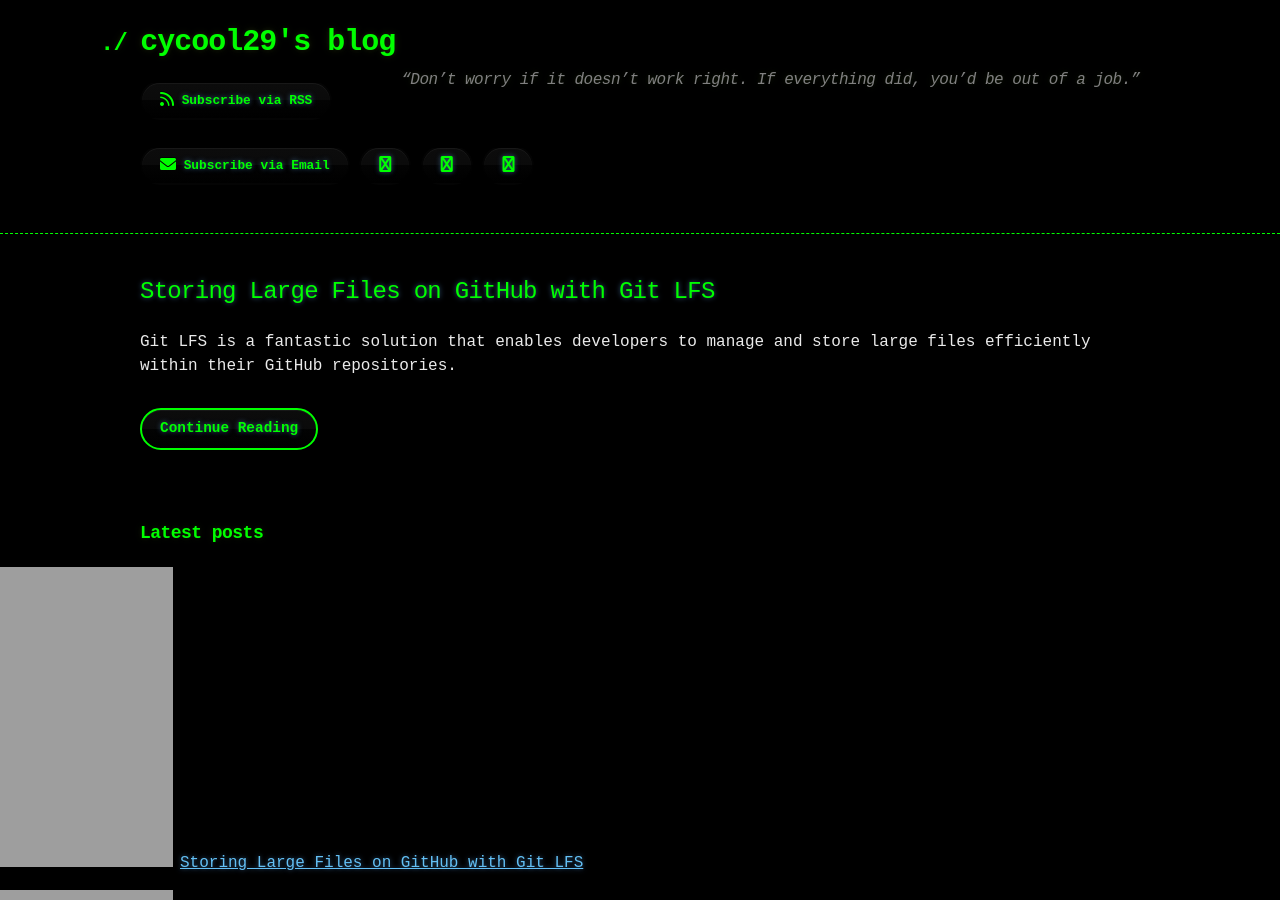
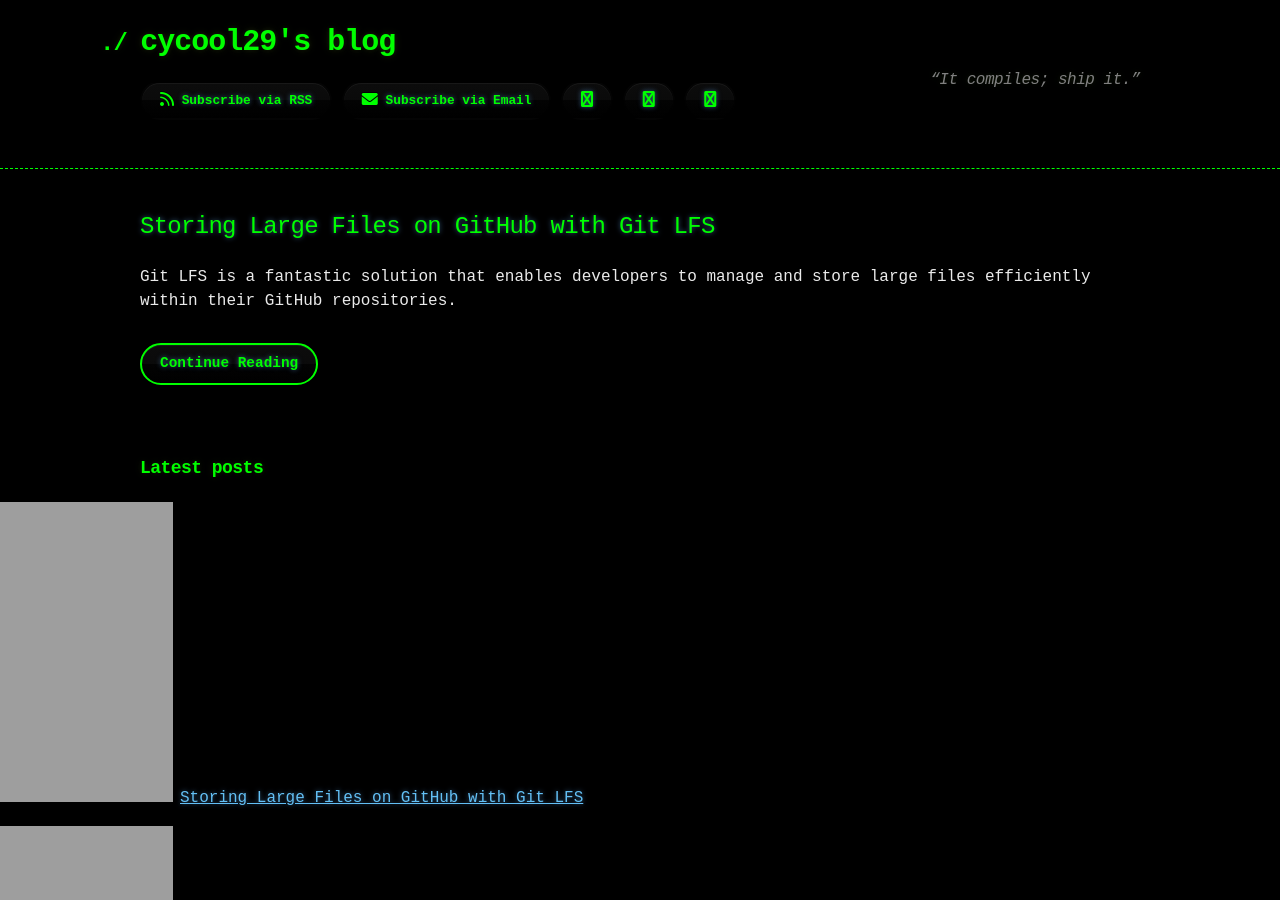
Before and after one commit to cycool29/cycool29.github.io, a Jekyll site: the page built from index.md, in a window 1280 px wide and 900 px high. Built offline with Jekyll 4.4.1, drawn with Linux system fonts in a browser that asks for light colours; a style sheet for code colours, icons or effects is not loaded.

Commit message:
Update quotes

```diff
--- a/_config.yml
+++ b/_config.yml
@@ -1,5 +1,5 @@
 title: cycool29's blog
-description: "“Don’t worry if it doesn’t work right. If everything did, you’d be out of a job.” "
+description: "“It compiles; ship it.” "
 bio: A high school student. Intermediate in Python, Git, Bash. Learning JavaScript. He/Him. "
 author: cycool29
 url: https://cycool29.github.io
```
